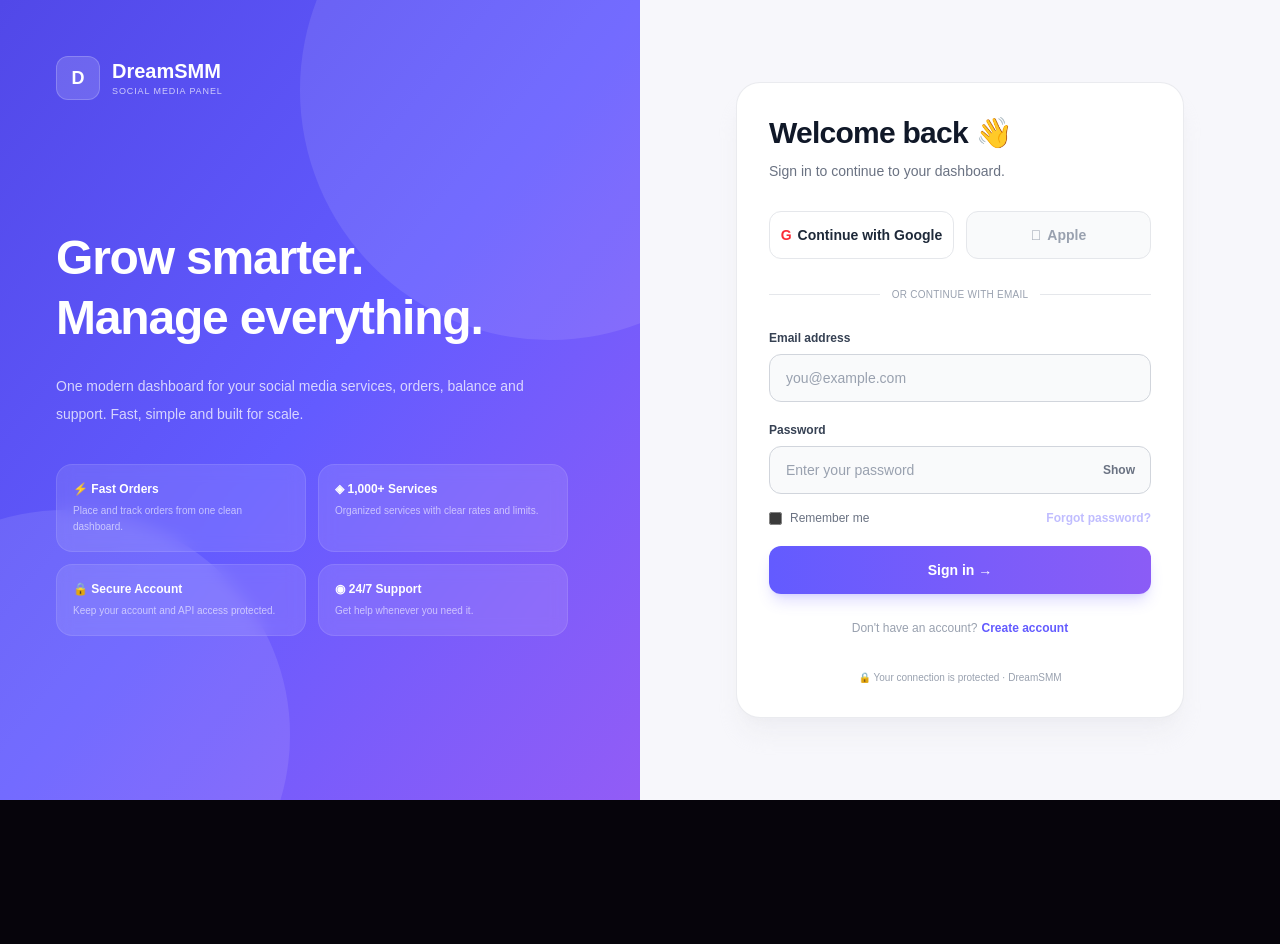
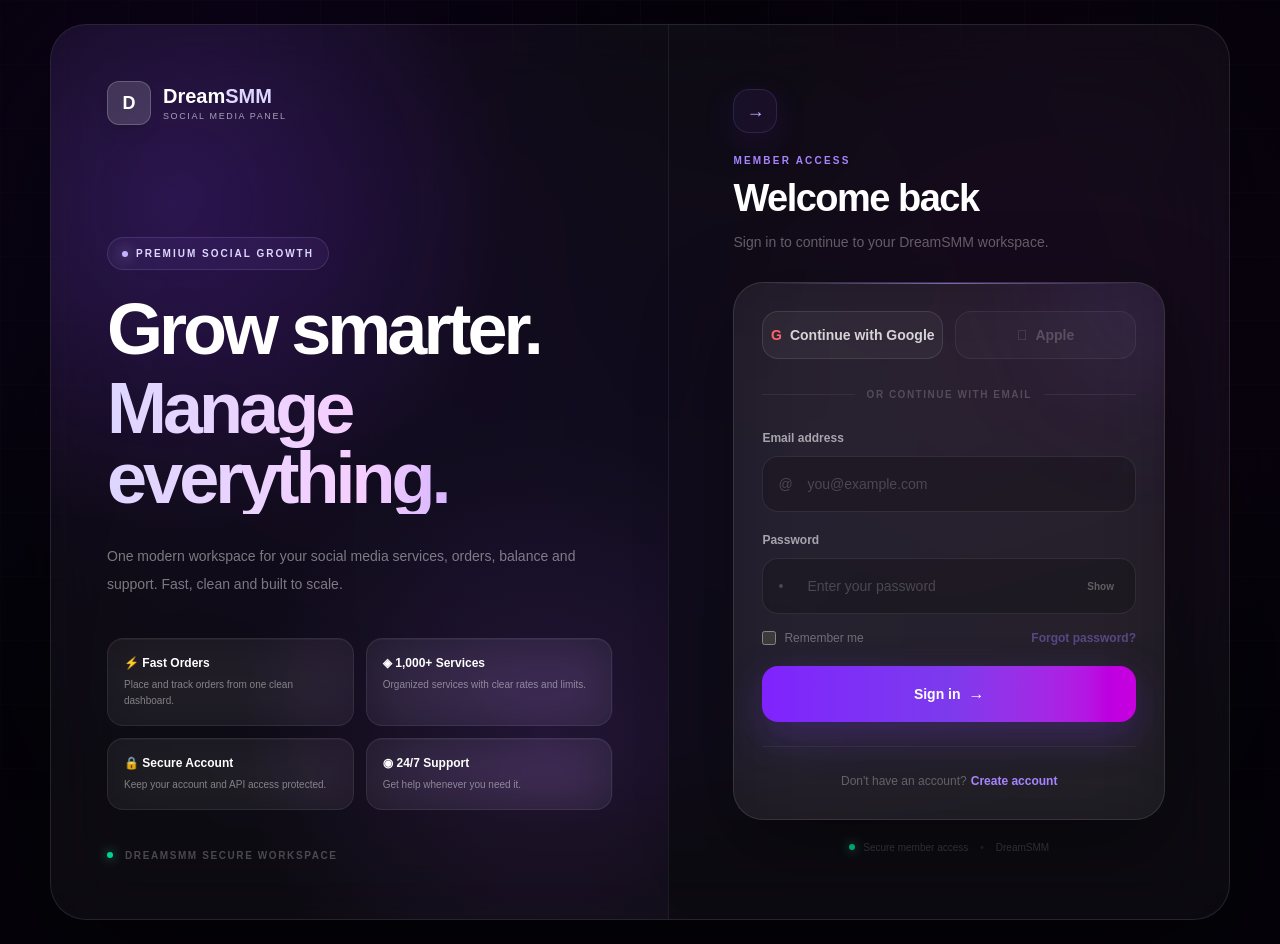
Before and after one commit to Aryan-6201/dreamsmm, a Next.js app: page / in a window 1280 px wide. Before the commit the page ends 800 px from the top, so only its background shows below. Built offline with nearby package versions, Linux system fonts and the light colour scheme.

Commit message:
fix ultra premium login page

```diff
--- a/app/page.tsx
+++ b/app/page.tsx
@@ -123,106 +123,148 @@
         onLoad={initializeGoogle}
       />
 
-      <main className="min-h-screen bg-[#f7f7fb] lg:grid lg:grid-cols-2">
-        {/* Desktop hero */}
-        <section className="relative hidden min-h-screen overflow-hidden bg-gradient-to-br from-[#5148e8] via-[#635bff] to-[#925cf6] p-14 text-white lg:flex">
-          <div className="absolute -right-40 -top-40 h-[500px] w-[500px] rounded-full bg-white/10" />
-          <div className="absolute -bottom-40 -left-40 h-[450px] w-[450px] rounded-full bg-white/10" />
+      <main className="min-h-screen overflow-hidden bg-[#05030a] text-white selection:bg-violet-500/30">
+        {/* Ambient premium background */}
+        <div className="pointer-events-none fixed inset-0 overflow-hidden">
+          <div className="absolute -left-[12%] -top-[18%] h-[620px] w-[620px] rounded-full bg-violet-700/20 blur-[150px]" />
+          <div className="absolute -right-[10%] top-[2%] h-[560px] w-[560px] rounded-full bg-fuchsia-600/12 blur-[150px]" />
+          <div className="absolute bottom-[-25%] left-[25%] h-[600px] w-[600px] rounded-full bg-indigo-700/10 blur-[170px]" />
 
-          <div className="relative z-10 w-full">
+          <div
+            className="absolute inset-0 opacity-[0.035]"
+            style={{
+              backgroundImage:
+                "linear-gradient(rgba(255,255,255,.8) 1px, transparent 1px), linear-gradient(90deg, rgba(255,255,255,.8) 1px, transparent 1px)",
+              backgroundSize: "64px 64px",
+            }}
+          />
+
+          <div className="absolute inset-0 bg-[radial-gradient(circle_at_center,transparent_10%,rgba(5,3,10,.72)_100%)]" />
+        </div>
+
+        <div className="relative flex min-h-screen items-center justify-center px-4 py-6 sm:px-6 lg:px-8">
+          <div className="w-full max-w-[1180px]">
+            <div className="grid overflow-hidden rounded-[36px] border border-white/[0.10] bg-white/[0.035] shadow-[0_40px_140px_rgba(0,0,0,.65)] backdrop-blur-2xl lg:grid-cols-[1.05fr_.95fr]">
+
+              {/* Premium brand panel */}
+              <section className="relative hidden min-h-[720px] overflow-hidden border-r border-white/[0.07] p-12 lg:flex lg:flex-col lg:justify-between xl:p-14">
+                <div className="absolute inset-0 bg-[radial-gradient(circle_at_20%_20%,rgba(124,58,237,.22),transparent_38%),radial-gradient(circle_at_80%_80%,rgba(168,85,247,.12),transparent_35%)]" />
+
+                <div className="relative z-10">
                   <Logo light />
 
-            <div className="mt-32 max-w-xl">
-              <h1 className="text-5xl font-extrabold leading-tight tracking-tight">
+                  <div className="mt-28 max-w-xl">
+                    <div className="mb-6 inline-flex items-center gap-2 rounded-full border border-violet-300/15 bg-violet-400/[0.07] px-3.5 py-2 text-[10px] font-black uppercase tracking-[0.2em] text-violet-200">
+                      <span className="h-1.5 w-1.5 rounded-full bg-violet-300 shadow-[0_0_14px_rgba(196,181,253,.95)]" />
+                      Premium social growth
+                    </div>
+
+                    <h1 className="text-6xl font-black leading-[.98] tracking-[-0.055em] text-white xl:text-7xl">
                       Grow smarter.
-                <br />
+                      <span className="mt-2 block bg-gradient-to-r from-violet-200 via-fuchsia-200 to-violet-400 bg-clip-text text-transparent">
                         Manage everything.
+                      </span>
                     </h1>
 
-              <p className="mt-6 max-w-lg text-sm leading-7 text-white/75">
-                One modern dashboard for your social media services, orders,
-                balance and support. Fast, simple and built for scale.
+                    <p className="mt-7 max-w-lg text-sm leading-7 text-white/45">
+                      One modern workspace for your social media services,
+                      orders, balance and support. Fast, clean and built to
+                      scale.
                     </p>
 
-              <div className="mt-9 grid max-w-lg grid-cols-2 gap-3">
-                <Feature
-                  title="⚡ Fast Orders"
-                  description="Place and track orders from one clean dashboard."
-                />
-                <Feature
-                  title="◈ 1,000+ Services"
-                  description="Organized services with clear rates and limits."
-                />
-                <Feature
-                  title="🔒 Secure Account"
-                  description="Keep your account and API access protected."
-                />
-                <Feature
-                  title="◉ 24/7 Support"
-                  description="Get help whenever you need it."
-                />
+                    <div className="mt-10 grid max-w-xl grid-cols-2 gap-3">
+                      <Feature title="⚡ Fast Orders" description="Place and track orders from one clean dashboard." />
+                      <Feature title="◈ 1,000+ Services" description="Organized services with clear rates and limits." />
+                      <Feature title="🔒 Secure Account" description="Keep your account and API access protected." />
+                      <Feature title="◉ 24/7 Support" description="Get help whenever you need it." />
                     </div>
                   </div>
                 </div>
+
+                <div className="relative flex items-center gap-3 text-[10px] font-bold uppercase tracking-[0.16em] text-white/25">
+                  <span className="h-1.5 w-1.5 rounded-full bg-emerald-400 shadow-[0_0_12px_rgba(52,211,153,.8)]" />
+                  DreamSMM secure workspace
+                </div>
               </section>
 
-        {/* Responsive login area */}
-        <section className="flex min-h-screen items-center justify-center px-4 py-7 sm:px-6 sm:py-10 lg:px-8">
-          <div className="w-full max-w-md">
+              {/* Login */}
+              <section className="relative flex min-h-[720px] items-center justify-center p-5 sm:p-8 lg:p-12 xl:p-16">
+                <div className="w-full max-w-[440px]">
+
                   <div className="mb-8 lg:hidden">
                     <Logo />
                   </div>
 
-            <div className="rounded-[26px] border border-gray-200/80 bg-white p-5 shadow-xl shadow-gray-200/40 sm:rounded-3xl sm:p-8">
-              <h2 className="text-[27px] font-extrabold tracking-tight text-gray-900 sm:text-3xl">
-                Welcome back 👋
+                  <div className="mb-7">
+                    <div className="mb-5 flex h-11 w-11 items-center justify-center rounded-2xl border border-violet-400/15 bg-violet-500/[0.08] text-violet-300 shadow-[0_10px_35px_rgba(124,58,237,.12)]">
+                      <span className="text-lg">→</span>
+                    </div>
+
+                    <p className="mb-2 text-[10px] font-black uppercase tracking-[0.22em] text-violet-400">
+                      Member access
+                    </p>
+
+                    <h2 className="text-3xl font-black tracking-[-0.04em] text-white sm:text-[38px]">
+                      Welcome back
                     </h2>
 
-              <p className="mt-2 text-sm leading-6 text-gray-500">
-                Sign in to continue to your dashboard.
+                    <p className="mt-2 text-sm leading-6 text-white/35">
+                      Sign in to continue to your DreamSMM workspace.
                     </p>
+                  </div>
 
-              <div className="mt-6 grid grid-cols-1 gap-3 sm:mt-7 sm:grid-cols-2">
+                  <div className="relative overflow-hidden rounded-[30px] border border-white/[0.11] bg-white/[0.055] p-5 shadow-[0_28px_90px_rgba(0,0,0,.45)] backdrop-blur-2xl sm:p-7">
+                    <div className="absolute inset-x-8 top-0 h-px bg-gradient-to-r from-transparent via-violet-400/70 to-transparent" />
+                    <div className="pointer-events-none absolute -right-24 -top-24 h-52 w-52 rounded-full bg-violet-500/10 blur-3xl" />
+
+                    {/* Social login */}
+                    <div className="relative grid grid-cols-1 gap-3 sm:grid-cols-2">
                       <button
                         type="button"
                         onClick={startGoogleLogin}
                         disabled={busy}
-                  className="h-12 rounded-xl border border-gray-200 bg-white text-sm font-semibold text-gray-800 transition hover:bg-gray-50 active:scale-[0.99] disabled:cursor-not-allowed disabled:opacity-50"
+                        className="group h-12 rounded-2xl border border-white/[0.10] bg-white/[0.045] text-sm font-bold text-white/80 transition-all hover:-translate-y-0.5 hover:border-white/[0.18] hover:bg-white/[0.075] disabled:cursor-not-allowed disabled:opacity-50"
                       >
-                  <span className="mr-1.5 font-bold text-red-500">G</span>
+                        <span className="mr-2 font-black text-red-400">G</span>
                         Continue with Google
                       </button>
 
                       <button
                         type="button"
                         disabled
-                  className="h-12 rounded-xl border border-gray-200 bg-gray-50 text-sm font-semibold text-gray-400"
+                        className="h-12 rounded-2xl border border-white/[0.06] bg-white/[0.025] text-sm font-bold text-white/20"
                       >
-                  <span className="mr-1.5"></span>
+                        <span className="mr-2"></span>
                         Apple
                       </button>
                     </div>
 
                     {googleLoading && (
-                <div className="mt-4 rounded-xl border border-indigo-100 bg-indigo-50 px-4 py-3 text-xs text-indigo-600">
+                      <div className="mt-4 flex items-center gap-2 rounded-2xl border border-violet-400/10 bg-violet-500/[0.07] px-4 py-3 text-xs text-violet-300">
+                        <span className="h-3.5 w-3.5 animate-spin rounded-full border-2 border-violet-300/20 border-t-violet-300" />
                         Signing in with Google...
                       </div>
                     )}
 
-              <div className="my-6 flex items-center gap-3 text-[9px] font-medium tracking-wide text-gray-400 sm:my-7 sm:text-[10px]">
-                <div className="h-px flex-1 bg-gray-200" />
+                    <div className="my-6 flex items-center gap-3 text-[9px] font-black tracking-[0.15em] text-white/20 sm:my-7 sm:text-[10px]">
+                      <div className="h-px flex-1 bg-white/[0.07]" />
                       <span className="whitespace-nowrap">OR CONTINUE WITH EMAIL</span>
-                <div className="h-px flex-1 bg-gray-200" />
+                      <div className="h-px flex-1 bg-white/[0.07]" />
                     </div>
 
-              <form onSubmit={handleLogin}>
+                    <form onSubmit={handleLogin} className="relative">
                       <div className="mb-5">
                         <label
                           htmlFor="email"
-                    className="mb-2 block text-xs font-bold text-gray-700"
+                          className="mb-2.5 block text-xs font-bold text-white/60"
                         >
                           Email address
                         </label>
+
+                        <div className="group relative">
+                          <span className="pointer-events-none absolute left-4 top-1/2 -translate-y-1/2 text-sm text-white/20 transition group-focus-within:text-violet-400">
+                            @
+                          </span>
 
                           <input
                             id="email"
@@ -234,19 +276,24 @@
                             inputMode="email"
                             required
                             disabled={busy}
-                    className="h-12 w-full rounded-xl border border-gray-300 bg-gray-50 px-4 text-sm text-gray-900 outline-none transition placeholder:text-gray-400 focus:border-[#635bff] focus:bg-white focus:ring-4 focus:ring-[#635bff]/10 disabled:opacity-60"
+                            className="h-14 w-full rounded-2xl border border-white/[0.09] bg-black/20 pl-11 pr-4 text-sm text-white outline-none transition-all placeholder:text-white/20 hover:border-white/[0.15] focus:border-violet-400/50 focus:bg-violet-500/[0.045] focus:ring-4 focus:ring-violet-500/[0.08] disabled:opacity-50"
                           />
+                        </div>
                       </div>
 
                       <div className="mb-4">
                         <label
                           htmlFor="password"
-                    className="mb-2 block text-xs font-bold text-gray-700"
+                          className="mb-2.5 block text-xs font-bold text-white/60"
                         >
                           Password
                         </label>
 
-                  <div className="relative">
+                        <div className="group relative">
+                          <span className="pointer-events-none absolute left-4 top-1/2 -translate-y-1/2 text-sm text-white/20 transition group-focus-within:text-violet-400">
+                            •
+                          </span>
+
                           <input
                             id="password"
                             type={showPassword ? "text" : "password"}
@@ -256,14 +303,14 @@
                             autoComplete="current-password"
                             required
                             disabled={busy}
-                      className="h-12 w-full rounded-xl border border-gray-300 bg-gray-50 px-4 pr-16 text-sm text-gray-900 outline-none transition placeholder:text-gray-400 focus:border-[#635bff] focus:bg-white focus:ring-4 focus:ring-[#635bff]/10 disabled:opacity-60"
+                            className="h-14 w-full rounded-2xl border border-white/[0.09] bg-black/20 pl-11 pr-20 text-sm text-white outline-none transition-all placeholder:text-white/20 hover:border-white/[0.15] focus:border-violet-400/50 focus:bg-violet-500/[0.045] focus:ring-4 focus:ring-violet-500/[0.08] disabled:opacity-50"
                           />
 
                           <button
                             type="button"
                             onClick={() => setShowPassword(!showPassword)}
                             disabled={busy}
-                      className="absolute right-4 top-1/2 -translate-y-1/2 text-xs font-semibold text-gray-500 transition hover:text-[#635bff]"
+                            className="absolute right-3 top-1/2 -translate-y-1/2 rounded-lg px-2.5 py-1.5 text-[10px] font-bold text-white/30 transition hover:bg-white/[0.05] hover:text-violet-300 disabled:opacity-50"
                           >
                             {showPassword ? "Hide" : "Show"}
                           </button>
@@ -271,52 +318,80 @@
                       </div>
 
                       <div className="mb-5 flex items-center justify-between gap-3 text-xs">
-                  <label className="flex items-center gap-2 text-gray-500">
-                    <input type="checkbox" className="accent-[#635bff]" />
+                        <label className="flex items-center gap-2 text-white/35">
+                          <input
+                            type="checkbox"
+                            className="h-3.5 w-3.5 accent-violet-500"
+                          />
                           Remember me
                         </label>
 
                         <button
                           type="button"
                           disabled
-                    className="font-bold text-[#635bff] opacity-40"
+                          className="font-bold text-violet-400/40"
                         >
                           Forgot password?
                         </button>
                       </div>
 
                       {error && (
-                  <div className="mb-4 rounded-xl border border-red-200 bg-red-50 px-4 py-3 text-sm leading-5 text-red-600">
-                    {error}
+                        <div className="mb-4 flex items-start gap-3 rounded-2xl border border-red-400/15 bg-red-500/[0.08] px-4 py-3 text-sm leading-5 text-red-300">
+                          <span className="flex h-5 w-5 shrink-0 items-center justify-center rounded-full bg-red-400/10 text-[10px]">
+                            !
+                          </span>
+                          <span>{error}</span>
                         </div>
                       )}
 
                       <button
                         type="submit"
                         disabled={busy}
-                  className="h-12 w-full rounded-xl bg-gradient-to-r from-[#635bff] to-[#8b5cf6] text-sm font-bold text-white shadow-lg shadow-[#635bff]/20 transition hover:-translate-y-0.5 active:translate-y-0 disabled:cursor-not-allowed disabled:opacity-60"
+                        className="group relative h-14 w-full overflow-hidden rounded-2xl bg-gradient-to-r from-violet-600 via-[#7c3aed] to-fuchsia-600 text-sm font-black text-white shadow-[0_14px_40px_rgba(124,58,237,.28)] transition-all duration-300 hover:-translate-y-0.5 hover:shadow-[0_18px_50px_rgba(168,85,247,.35)] disabled:cursor-not-allowed disabled:opacity-55"
                       >
-                  {loading ? "Signing in..." : "Sign in →"}
+                        <span className="absolute inset-0 -translate-x-full bg-gradient-to-r from-transparent via-white/20 to-transparent transition-transform duration-700 group-hover:translate-x-full" />
+
+                        <span className="relative flex items-center justify-center gap-2">
+                          {loading ? (
+                            <>
+                              <span className="h-4 w-4 animate-spin rounded-full border-2 border-white/30 border-t-white" />
+                              Signing in...
+                            </>
+                          ) : (
+                            <>
+                              Sign in
+                              <span className="text-base transition-transform duration-200 group-hover:translate-x-1">
+                                →
+                              </span>
+                            </>
+                          )}
+                        </span>
                       </button>
                     </form>
 
-              <p className="mt-6 text-center text-xs leading-5 text-gray-400">
-                Don't have an account?
+                    <p className="mt-6 border-t border-white/[0.06] pt-6 text-center text-xs leading-5 text-white/30">
+                      Don&apos;t have an account?
                       <button
                         type="button"
                         onClick={() => router.push("/register")}
-                  className="ml-1 font-bold text-[#635bff] hover:text-[#5148e8]"
+                        className="ml-1 font-bold text-violet-400 transition hover:text-violet-300"
                       >
                         Create account
                       </button>
                     </p>
+                  </div>
 
-              <p className="mt-7 text-center text-[10px] text-gray-400 sm:mt-8">
-                🔒 Your connection is protected · DreamSMM
-              </p>
+                  <div className="mt-5 flex items-center justify-center gap-2 text-[10px] font-medium text-white/20">
+                    <span className="h-1.5 w-1.5 rounded-full bg-emerald-400 shadow-[0_0_12px_rgba(52,211,153,.8)]" />
+                    Secure member access
+                    <span className="mx-1 text-white/10">•</span>
+                    DreamSMM
                   </div>
                 </div>
               </section>
+            </div>
+          </div>
+        </div>
       </main>
     </>
   );
@@ -328,20 +403,25 @@
       <div
         className={`flex h-11 w-11 shrink-0 items-center justify-center rounded-xl font-bold text-lg ${
           light
-            ? "border border-white/20 bg-white/15 text-white"
-            : "bg-gradient-to-br from-[#635bff] to-[#925cf6] text-white"
+            ? "border border-white/20 bg-white/15 text-white shadow-lg shadow-black/10"
+            : "bg-gradient-to-br from-violet-500 to-fuchsia-600 text-white shadow-lg shadow-violet-900/25"
         }`}
       >
         D
       </div>
 
       <div>
-        <div className={`font-extrabold ${light ? "text-xl text-white" : "text-lg text-gray-900"}`}>
-          DreamSMM
+        <div
+          className={`font-extrabold ${
+            light ? "text-xl text-white" : "text-lg text-white"
+          }`}
+        >
+          Dream<span className={light ? "text-violet-200" : "text-violet-400"}>SMM</span>
         </div>
+
         <div
-          className={`text-[9px] tracking-widest ${
-            light ? "text-white/70" : "text-gray-400"
+          className={`text-[9px] tracking-[0.18em] ${
+            light ? "text-white/60" : "text-white/30"
           }`}
         >
           SOCIAL MEDIA PANEL
@@ -359,9 +439,9 @@
   description: string;
 }) {
   return (
-    <div className="rounded-2xl border border-white/10 bg-white/10 p-4 backdrop-blur-sm">
-      <div className="text-xs font-bold">{title}</div>
-      <div className="mt-1.5 text-[10px] leading-4 text-white/60">
+    <div className="rounded-2xl border border-white/[0.08] bg-white/[0.045] p-4 shadow-[inset_0_1px_0_rgba(255,255,255,.04)] backdrop-blur-xl transition hover:border-white/[0.14] hover:bg-white/[0.065]">
+      <div className="text-xs font-bold text-white">{title}</div>
+      <div className="mt-1.5 text-[10px] leading-4 text-white/45">
         {description}
       </div>
     </div>
```
Lines whose indentation alone changed are shown as unchanged.
